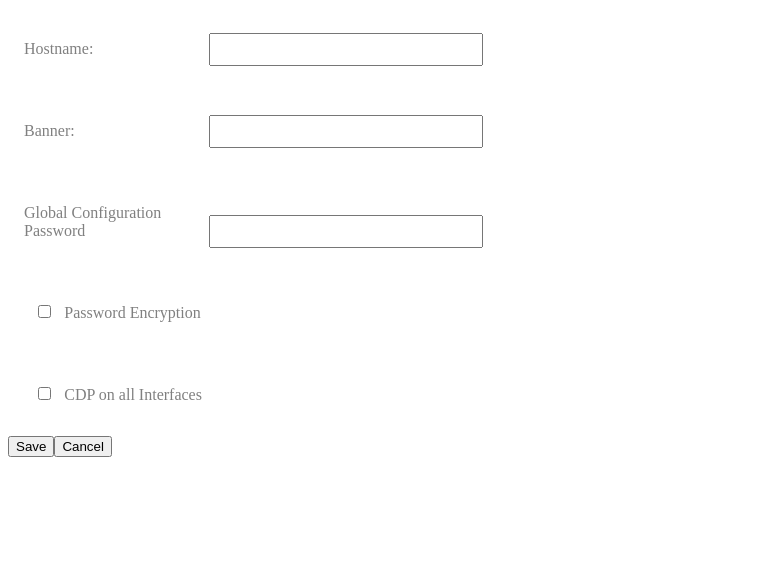
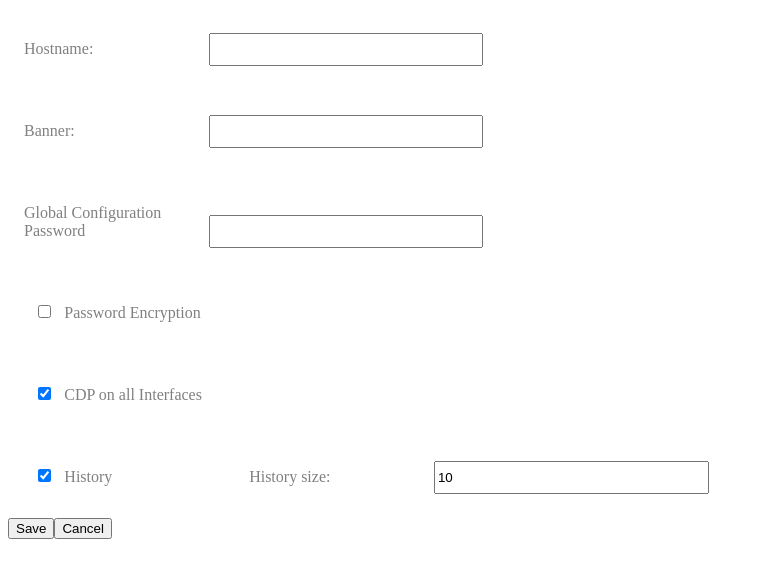
Before and after one commit to TheProgrammer21/ciscoGraphicalConfiguration, an Angular app: page /general in a window 1280 px wide. Shown: the top 578 px of the page, without its empty margins (0-764 px from the left). Built offline with nearby package versions, Linux system fonts and the light colour scheme.

Commit message:
Solve Issue #2 and #3

```diff
--- a/src/app/configuration-service.service.ts
+++ b/src/app/configuration-service.service.ts
@@ -84,12 +84,28 @@ export class ConfigurationService {
         } else {
           this.addCommand("ip address " + value);
         }
+        break;
       case "cdprun":
         if (value) {
           this.addCommand("cdp run");
         } else {
           this.addCommand("no cdp run");
         }
+        break;
+      case "history":
+        if (value) {
+          this.addCommand("history");
+        } else {
+          this.addCommand("no history");
+        }
+        break;
+      case "historysize":
+        if (value != "") {
+          this.addCommand("history size " + value);
+        } else {
+          this.addCommand("no history size");
+        }
+        break;
     }
   }
 }
--- a/src/app/general-configuration.service.ts
+++ b/src/app/general-configuration.service.ts
@@ -12,7 +12,9 @@ export class GeneralConfigurationService {
     banner: "",
     enableSecret: "",
     passwordEncryption: false,
-    cdprun: false
+    cdprun: true,
+    history: true,
+    historysize: 10
   };
 
   constructor(private config: ConfigurationService) { }
--- a/src/app/general-configuration/general-configuration.component.html
+++ b/src/app/general-configuration/general-configuration.component.html
@@ -19,5 +19,11 @@
     <input [(ngModel)]="genConfig.currentConfig.cdprun" class="checkbox" type="checkbox">
     <p>CDP on all Interfaces</p>
 </div>
+<div>
+    <input [(ngModel)]="genConfig.currentConfig.history" class="checkbox" type="checkbox">
+    <p>History</p>
+    <p>History size:</p>
+    <input [(ngModel)]="genConfig.currentConfig.historysize" type="number" min=0 max = 256>
+</div>
 <button routerLink="/" (click)="onSave()">Save</button>
 <button routerLink="/">Cancel</button>
```
